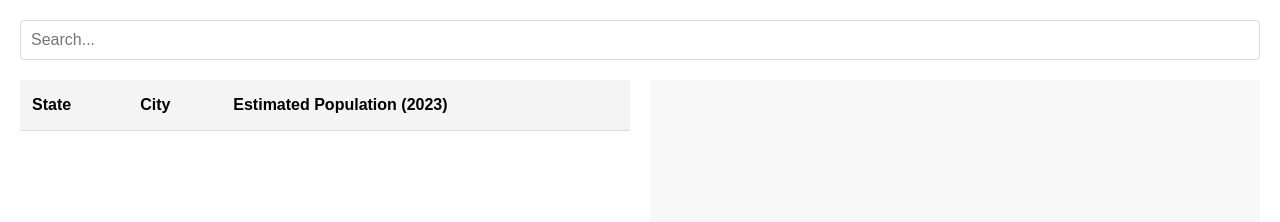
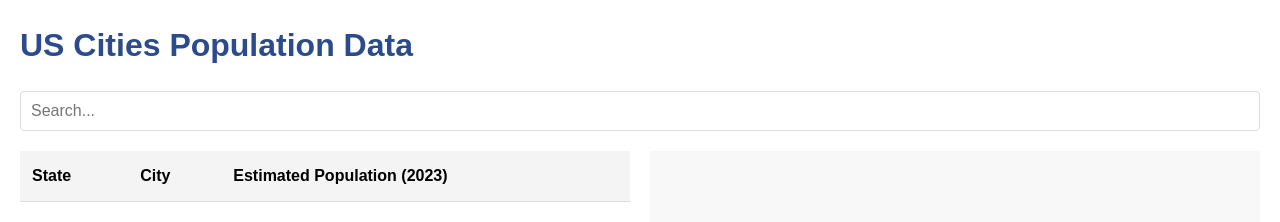
Before and after one commit to PhoenixCodingAcademy/example1, a plain HTML site: page index.html in a window 1280 px wide. Drawn offline with nearby package versions, Linux system fonts and the light colour scheme; no server answers.

Commit message:
Added title

```diff
--- a/index.html
+++ b/index.html
@@ -12,6 +12,7 @@
 </head>
 <body>
     <div class="container">
+        <h1>US Cities Population Data</h1>
         <div class="search-container">
             <input type="text" id="searchInput" placeholder="Search...">
         </div>
--- a/styles.css
+++ b/styles.css
@@ -83,3 +83,8 @@ tr:hover {
 .city-circle:hover {
     fill-opacity: 0.8;
 }
+
+h1 {
+    color: #2c4b8c;  /* semi-dark blue */
+    margin-bottom: 20px;
+}
```
